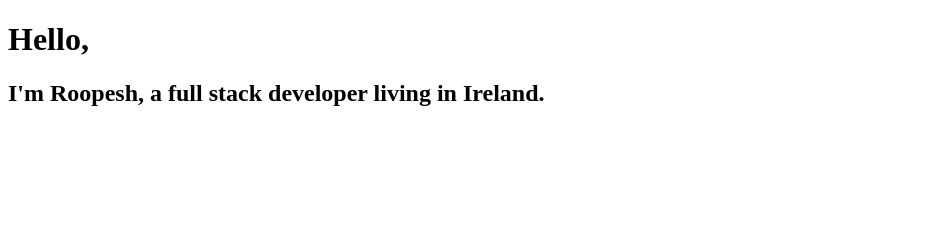
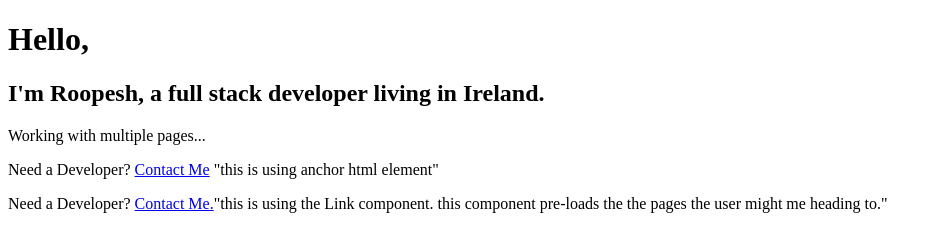
Before and after one commit to Roopesh-g/gatsbyJS-bootcamp, a Gatsby site: page / in a window 1280 px wide. Shown: the whole page, without its empty margins (0-942 px from the left). Built offline with nearby package versions, Linux system fonts and the light colour scheme; Gatsby itself is replaced by a stand-in of ours.

Commit message:
contact.js linked to index.js

```diff
--- a/src/pages/index.js
+++ b/src/pages/index.js
@@ -1,10 +1,14 @@
 import React from "react"
+import { Link } from "gatsby"
 
 const IndexPage = () => {
   return (
     <div>
       <h1>Hello,</h1>
       <h2>I'm Roopesh, a full stack developer living in Ireland.</h2>
+      <p>Working with multiple pages...</p>
+      <p>Need a Developer? <a href="/contact">Contact Me</a> "this is using anchor html element"</p>
+      <p>Need a Developer? <Link to="/contact">Contact Me.</Link>"this is using the Link component. this component pre-loads the the pages the user might me heading to."</p>
     </div>
   )
 }
```
